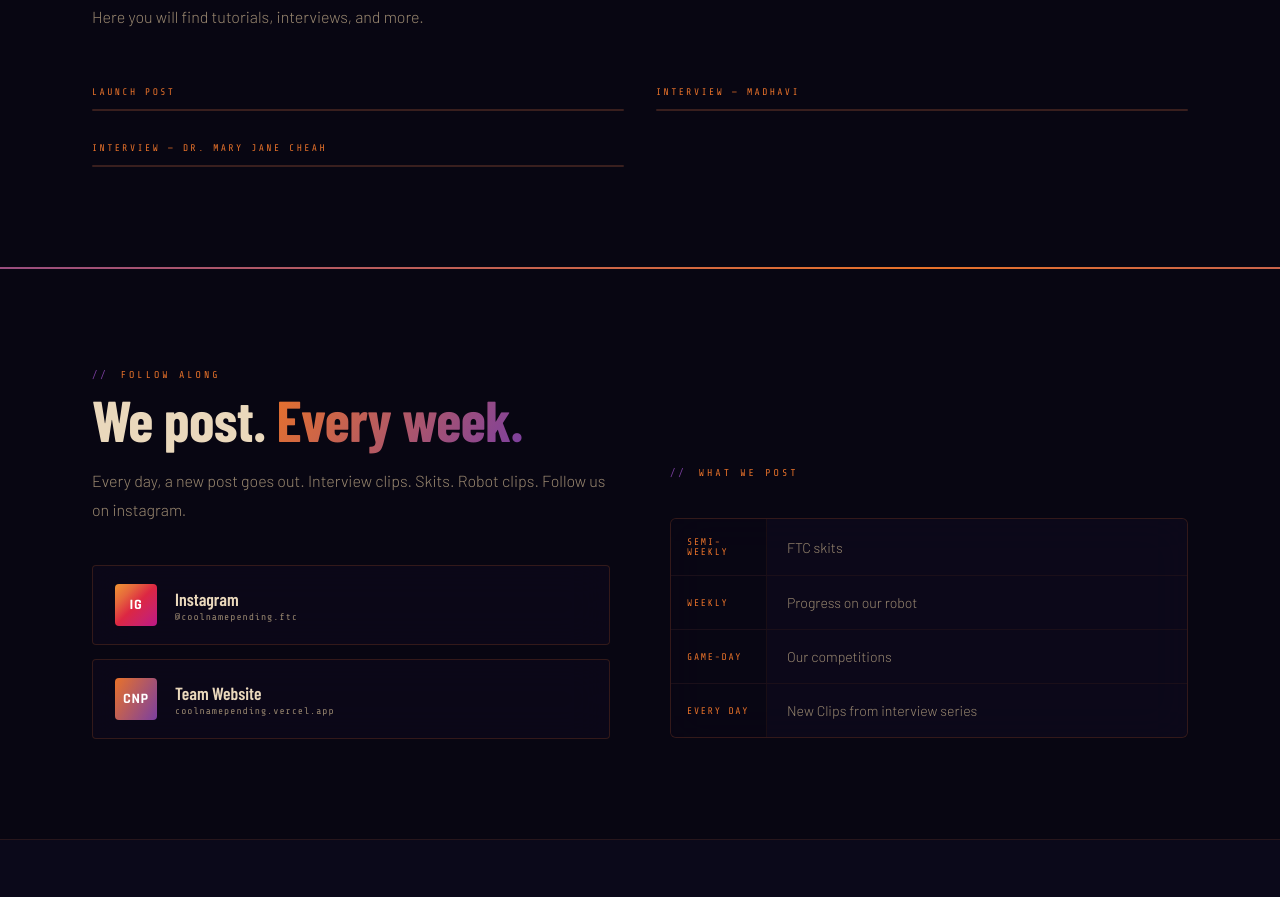
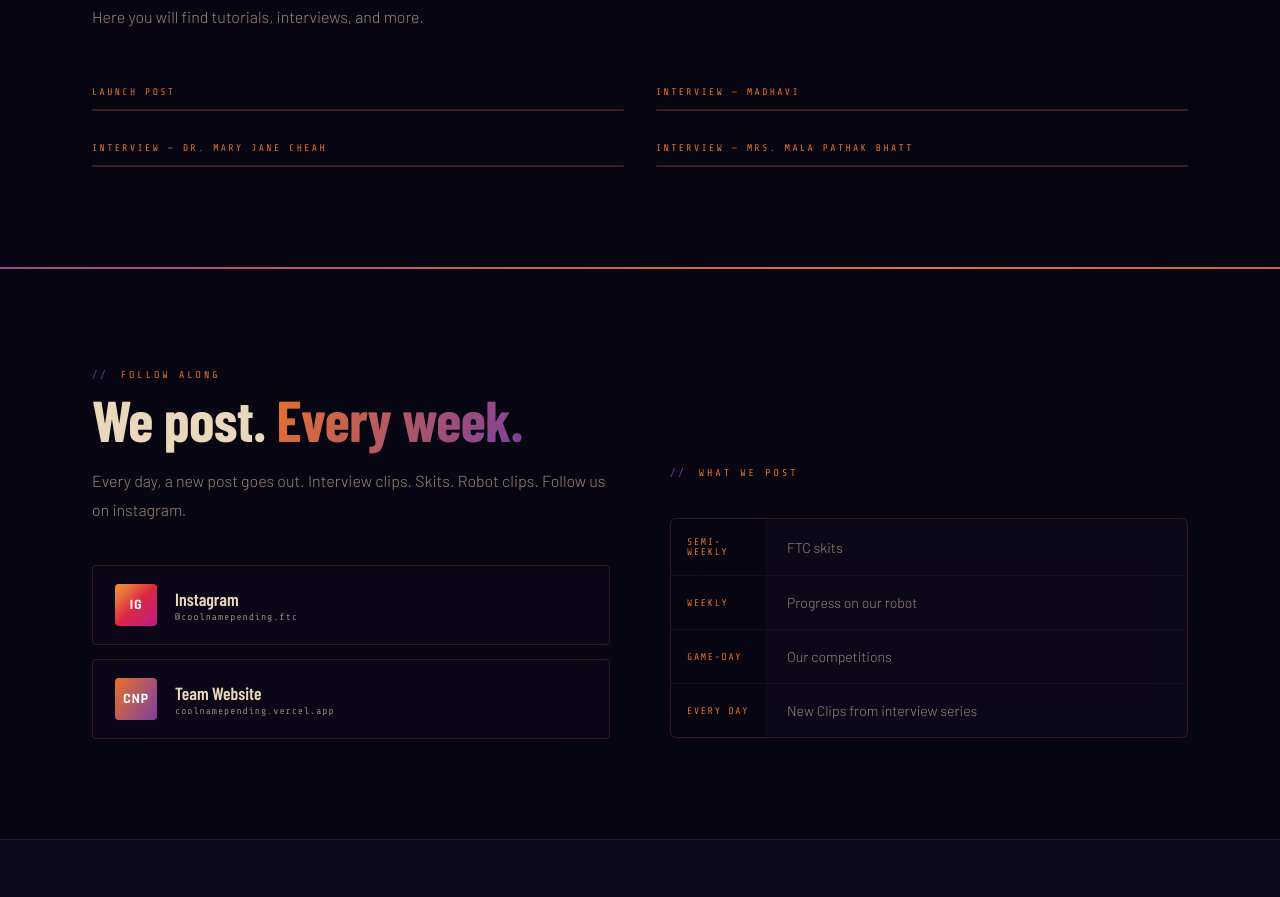
Before and after one commit to advaithbanigandlapati-coder/ForgeAlly, a plain HTML site: page index.html in a window 1280 px wide. Shown: the part 3941-4838 px from the top of the page. Drawn offline with nearby package versions, Linux system fonts and the light colour scheme; a script that the page names is missing; a web font is replaced by a local one.

Commit message:
Update index.html

```diff
--- a/index.html
+++ b/index.html
@@ -819,7 +819,14 @@
         data-instgrm-permalink="https://www.instagram.com/p/DVrzJa-kQu-/"
         data-instgrm-version="14"
         style="background:#0D0A1C;border:1px solid rgba(232,114,42,0.2);border-radius:6px;margin:0;max-width:100%;min-width:326px;padding:0;width:100%;"></blockquote>
-    </div> <!-- new posts after ts -->
+    </div>
+    <div class="post-wrap reveal d5">
+  <div class="post-label">Interview — Mrs. Mala Pathak Bhatt</div>
+  <blockquote class="instagram-media"
+    data-instgrm-permalink="https://www.instagram.com/p/DVzF1ktkQru/"
+    data-instgrm-version="14"
+    style="background:#0D0A1C;border:1px solid rgba(232,114,42,0.2);border-radius:6px;margin:0;max-width:100%;min-width:326px;padding:0;width:100%;"></blockquote>
+</div> <!-- new posts after ts -->
   </div> <!-- no posts past ts -->
 </section>
 <script async src="https://www.instagram.com/embed.js"></script>
```
